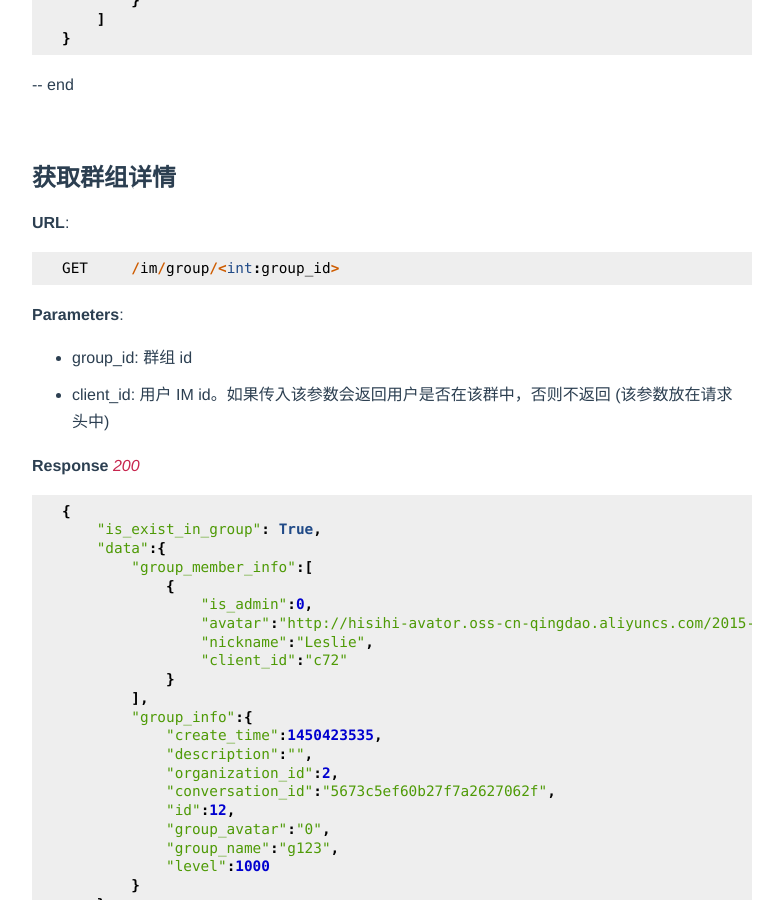
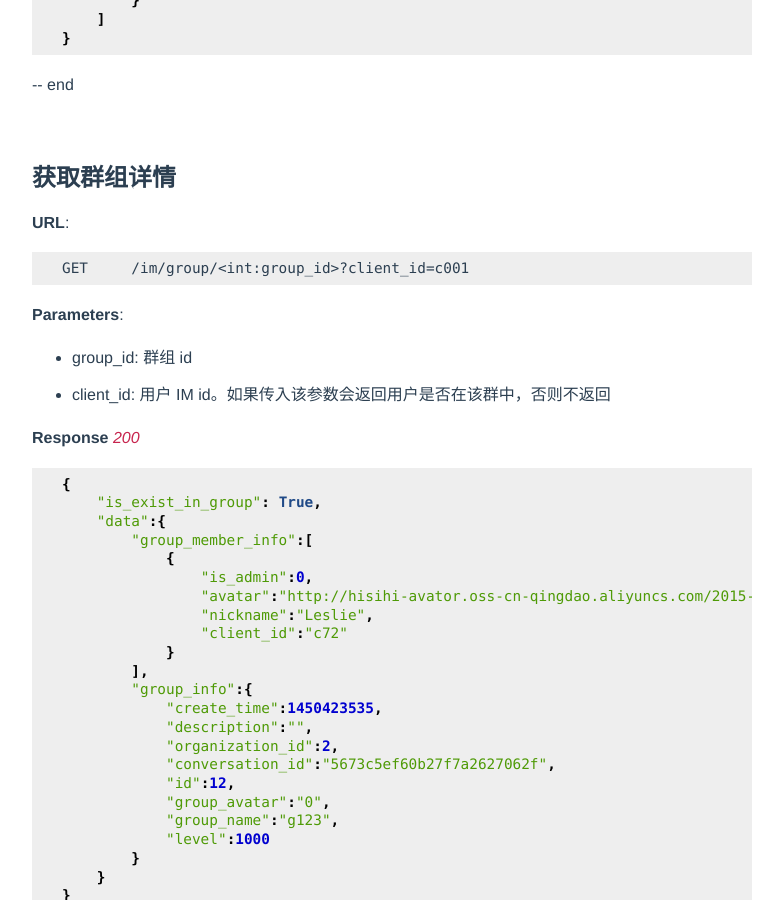
Before and after one commit to clownmelody/hisihi_api, a Sphinx documentation site: the page built from docs/im.rst, in a window 1280 px wide and 900 px high, scrolled down 8651 px. Shown: the whole window, without its empty margins (358-1141 px from the left). Built offline with Sphinx 7.4.7, drawn with Linux system fonts in a browser that asks for light colours.

Commit message:
修改群组详情中client_id参数传递方式;

```diff
--- a/docs/im.rst
+++ b/docs/im.rst
@@ -379,12 +379,12 @@ leancloud client-id 约定
 ~~~~~~~~~~~~~~~
 **URL**::
 
-    GET     /im/group/<int:group_id>
+    GET     /im/group/<int:group_id>?client_id=c001
 
 **Parameters**:
 
 * group_id: 群组 id
-* client_id: 用户 IM id。如果传入该参数会返回用户是否在该群中，否则不返回  (该参数放在请求头中)
+* client_id: 用户 IM id。如果传入该参数会返回用户是否在该群中，否则不返回
 
 **Response** `200` ::
 
```
Also changed, not shown: 1 other file.
